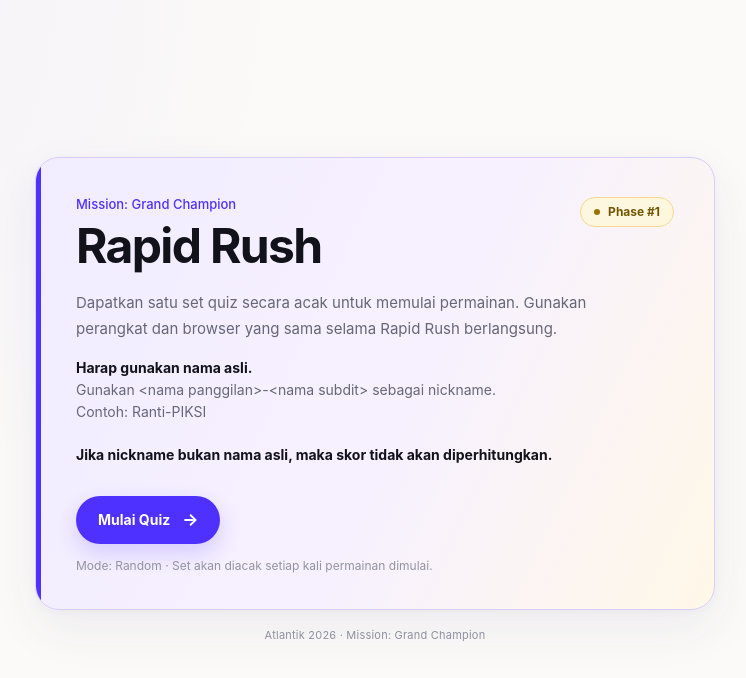
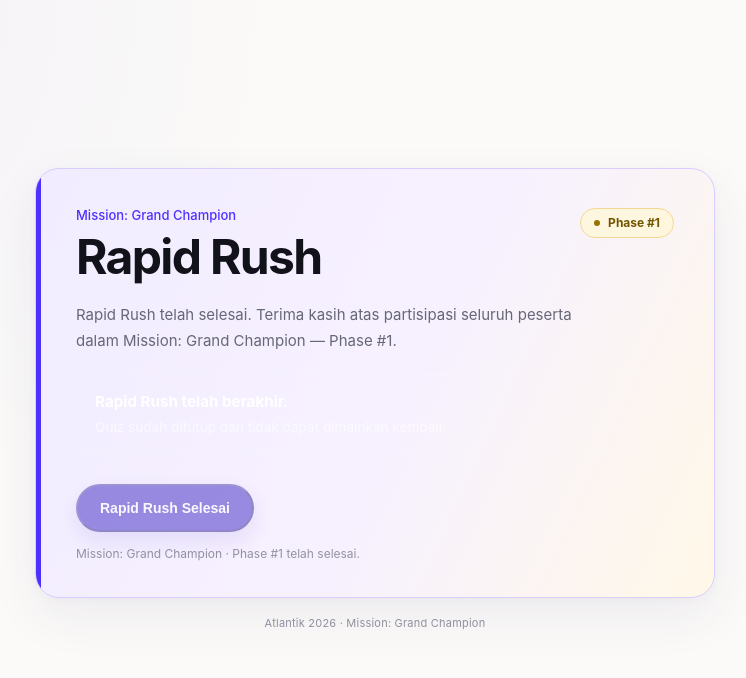
Before and after one commit to ruswanhidayat/atlantik, a Next.js app: page / in a window 1280 px wide. Shown: the top 678 px of the page, without its empty margins (265-1011 px from the left). Built offline with nearby package versions, Linux system fonts and the light colour scheme.

Commit message:
close rapid rush

```diff
--- a/app/globals.css
+++ b/app/globals.css
@@ -345,3 +345,35 @@ h1 {
   font-weight: 650;
   color: var(--text);
 }
+
+.finished-notice {
+  display: flex;
+  flex-direction: column;
+  gap: 6px;
+  margin-top: 22px;
+  padding: 16px 18px;
+  border-radius: 14px;
+  border: 1px solid rgba(255, 255, 255, 0.1);
+  background: rgba(255, 255, 255, 0.05);
+}
+
+.finished-notice strong {
+  font-size: 0.95rem;
+  color: #fff;
+}
+
+.finished-notice span {
+  font-size: 0.85rem;
+  line-height: 1.5;
+  color: rgba(255, 255, 255, 0.65);
+}
+
+.button--disabled {
+  cursor: not-allowed;
+  opacity: 0.55;
+  filter: grayscale(0.3);
+}
+
+.button--disabled:hover {
+  transform: none;
+}
--- a/app/go/route.js
+++ b/app/go/route.js
@@ -1,105 +1,111 @@
+// import { NextResponse } from "next/server";
+
+// export const dynamic = "force-dynamic";
+
+// const COOKIE_NAME = "rapid_rush_set";
+
+// function getAssignmentTtlSeconds() {
+//   const raw = process.env.ASSIGNMENT_TTL_MINUTES ?? "30";
+//   const minutes = Number.parseInt(raw, 10);
+
+//   if (!Number.isFinite(minutes) || minutes <= 0) {
+//     return 30 * 60;
+//   }
+
+//   return minutes * 60;
+// }
+
+// function getQuizUrls() {
+//   const raw = process.env.QUIZ_URLS ?? "";
+
+//   const urls = raw
+//     .split(/[\n,]+/)
+//     .map((url) => url.trim())
+//     .filter(Boolean);
+
+//   const validUrls = urls.filter((url) => {
+//     try {
+//       const parsed = new URL(url);
+
+//       return (
+//         parsed.protocol === "https:" ||
+//         parsed.protocol === "http:"
+//       );
+//     } catch {
+//       return false;
+//     }
+//   });
+
+//   return validUrls;
+// }
+
+// export async function GET(request) {
+//   const urls = getQuizUrls();
+
+//   if (urls.length === 0) {
+//     return NextResponse.json(
+//       {
+//         error:
+//           "QUIZ_URLS belum dikonfigurasi atau tidak berisi URL yang valid."
+//       },
+//       { status: 500 }
+//     );
+//   }
+
+//   const mode = (
+//     process.env.ASSIGNMENT_MODE ?? "sticky"
+//   ).toLowerCase();
+
+//   const savedIndex = Number.parseInt(
+//     request.cookies.get(COOKIE_NAME)?.value ?? "",
+//     10
+//   );
+
+//   let selectedIndex;
+
+//   if (
+//     mode === "sticky" &&
+//     Number.isInteger(savedIndex) &&
+//     savedIndex >= 0 &&
+//     savedIndex < urls.length
+//   ) {
+//     selectedIndex = savedIndex;
+//   } else {
+//     selectedIndex = Math.floor(
+//       Math.random() * urls.length
+//     );
+//   }
+
+//   const response = NextResponse.redirect(
+//     urls[selectedIndex],
+//     302
+//   );
+
+//   response.headers.set(
+//     "Cache-Control",
+//     "no-store, max-age=0"
+//   );
+
+//   if (mode === "sticky") {
+//     response.cookies.set(
+//       COOKIE_NAME,
+//       String(selectedIndex),
+//       {
+//         httpOnly: true,
+//         sameSite: "lax",
+//         secure:
+//           process.env.NODE_ENV === "production",
+//         path: "/",
+//         maxAge: getAssignmentTtlSeconds()
+//       }
+//     );
+//   }
+
+//   return response;
+// }
+
 import { NextResponse } from "next/server";
 
-export const dynamic = "force-dynamic";
-
-const COOKIE_NAME = "rapid_rush_set";
-
-function getAssignmentTtlSeconds() {
-  const raw = process.env.ASSIGNMENT_TTL_MINUTES ?? "30";
-  const minutes = Number.parseInt(raw, 10);
-
-  if (!Number.isFinite(minutes) || minutes <= 0) {
-    return 30 * 60;
-  }
-
-  return minutes * 60;
+export function GET(request) {
+  return NextResponse.redirect(new URL("/", request.url));
 }
-
-function getQuizUrls() {
-  const raw = process.env.QUIZ_URLS ?? "";
-
-  const urls = raw
-    .split(/[\n,]+/)
-    .map((url) => url.trim())
-    .filter(Boolean);
-
-  const validUrls = urls.filter((url) => {
-    try {
-      const parsed = new URL(url);
-
-      return (
-        parsed.protocol === "https:" ||
-        parsed.protocol === "http:"
-      );
-    } catch {
-      return false;
-    }
-  });
-
-  return validUrls;
-}
-
-export async function GET(request) {
-  const urls = getQuizUrls();
-
-  if (urls.length === 0) {
-    return NextResponse.json(
-      {
-        error:
-          "QUIZ_URLS belum dikonfigurasi atau tidak berisi URL yang valid."
-      },
-      { status: 500 }
-    );
-  }
-
-  const mode = (
-    process.env.ASSIGNMENT_MODE ?? "sticky"
-  ).toLowerCase();
-
-  const savedIndex = Number.parseInt(
-    request.cookies.get(COOKIE_NAME)?.value ?? "",
-    10
-  );
-
-  let selectedIndex;
-
-  if (
-    mode === "sticky" &&
-    Number.isInteger(savedIndex) &&
-    savedIndex >= 0 &&
-    savedIndex < urls.length
-  ) {
-    selectedIndex = savedIndex;
-  } else {
-    selectedIndex = Math.floor(
-      Math.random() * urls.length
-    );
-  }
-
-  const response = NextResponse.redirect(
-    urls[selectedIndex],
-    302
-  );
-
-  response.headers.set(
-    "Cache-Control",
-    "no-store, max-age=0"
-  );
-
-  if (mode === "sticky") {
-    response.cookies.set(
-      COOKIE_NAME,
-      String(selectedIndex),
-      {
-        httpOnly: true,
-        sameSite: "lax",
-        secure:
-          process.env.NODE_ENV === "production",
-        path: "/",
-        maxAge: getAssignmentTtlSeconds()
-      }
-    );
-  }
-
-  return response;
-}
--- a/app/page.js
+++ b/app/page.js
@@ -45,7 +45,7 @@ export default function Home() {
             </span>
           </div>
 
-          <p className="description">
+          {/* <p className="description">
             Dapatkan satu set quiz secara acak untuk memulai
             permainan. Gunakan perangkat dan browser yang sama
             selama Rapid Rush berlangsung.
@@ -79,6 +79,28 @@ export default function Home() {
                 ? "Mode: Random · Set akan diacak setiap kali permainan dimulai."
                 : `Mode: Sticky · Set akan tetap sama pada perangkat ini selama ${ttl} menit.`}
             </p>
+          </div> */}
+          <p className="description">
+            Rapid Rush telah selesai.
+            Terima kasih atas partisipasi seluruh peserta dalam
+            Mission: Grand Champion — Phase #1.
+          </p>
+
+          <div className="finished-notice">
+            <strong>Rapid Rush telah berakhir.</strong>
+            <span>
+              Quiz sudah ditutup dan tidak dapat dimainkan kembali.
+            </span>
+          </div>
+
+          <div className="action-area">
+            <button className="button button--disabled" type="button" disabled>
+              Rapid Rush Selesai
+            </button>
+
+            <p className="note">
+              Mission: Grand Champion · Phase #1 telah selesai.
+            </p>
           </div>
         </div>
       </section>
```
